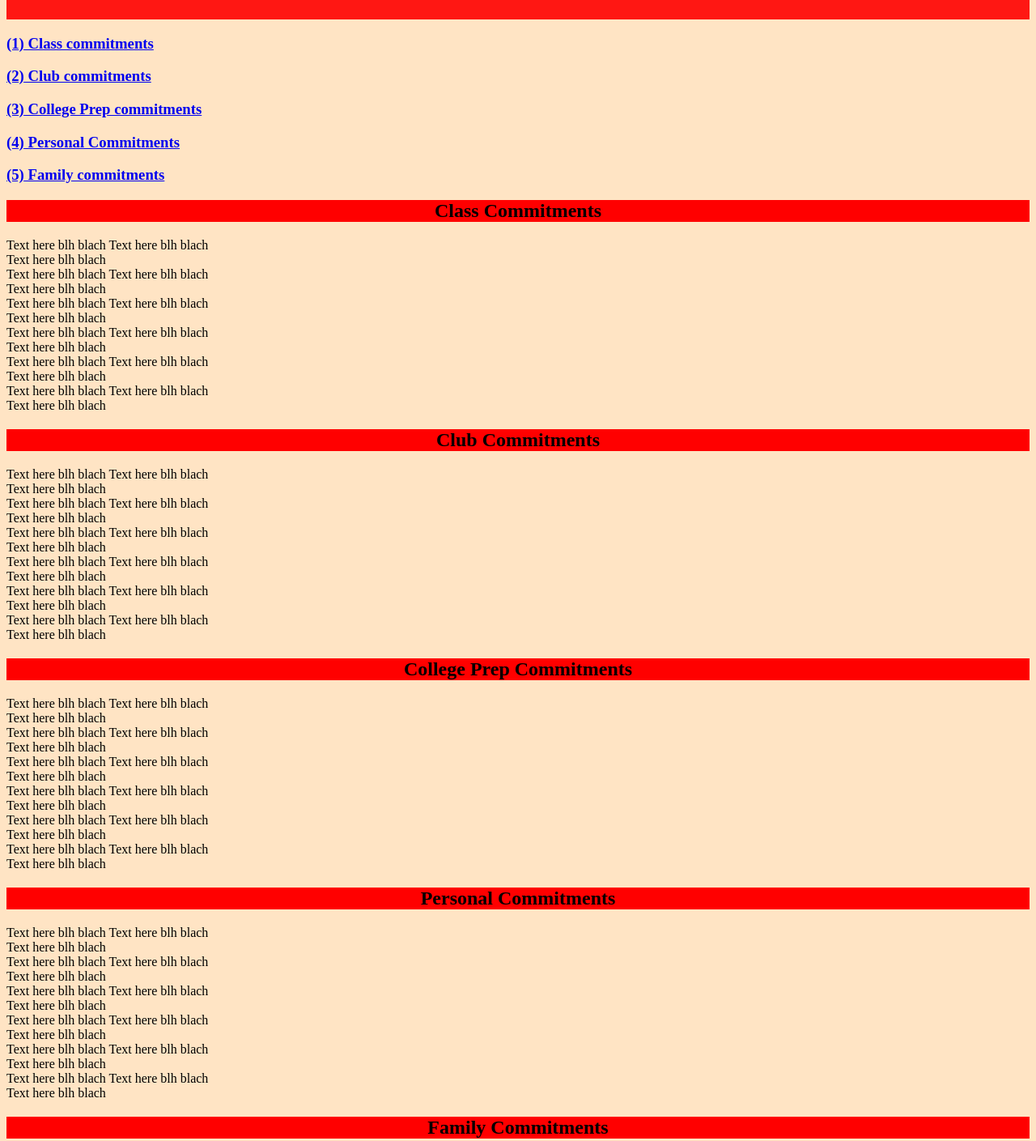
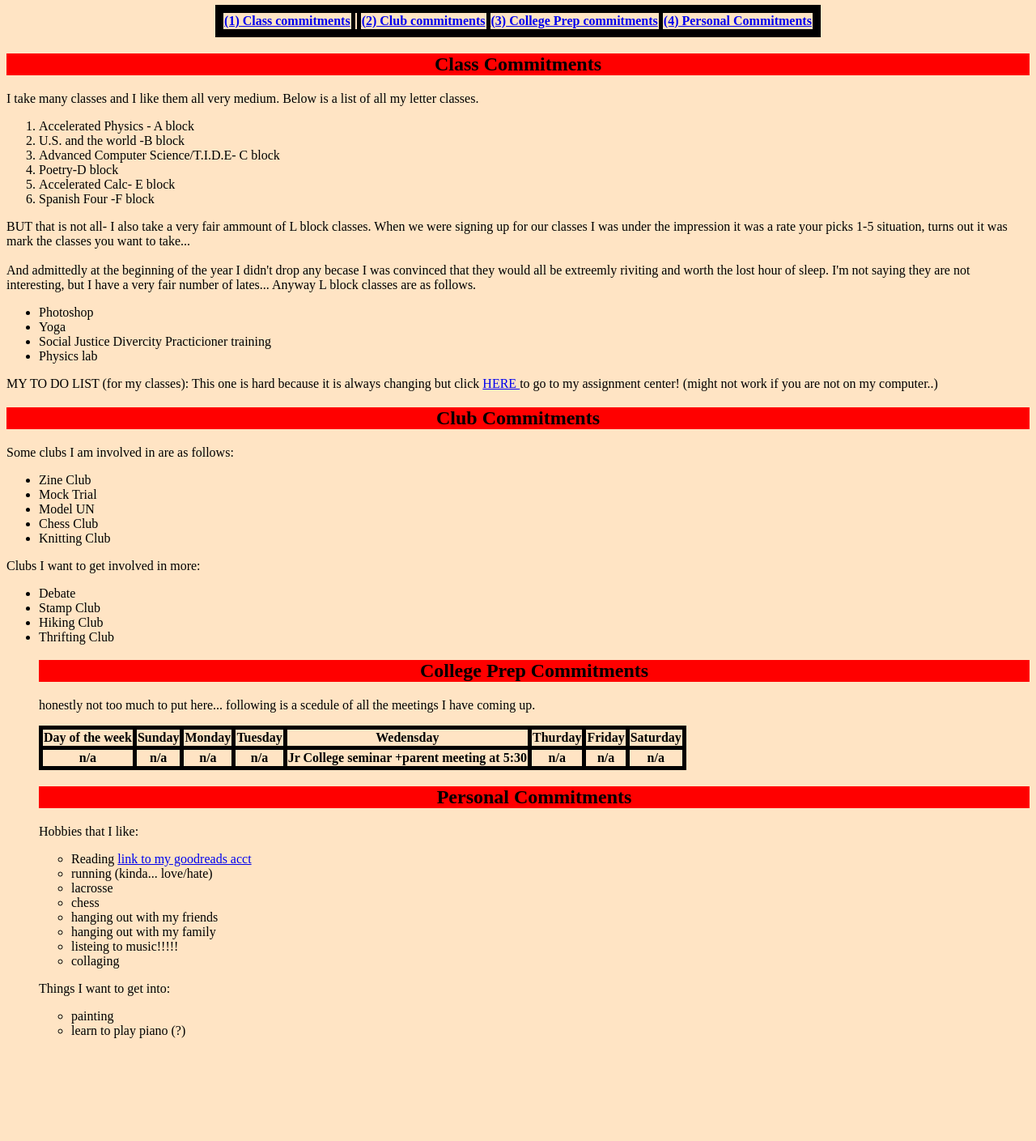
Before and after one commit to marianagarz/FirstWebsite, a plain HTML site: page index.html in a window 1280 px wide. Shown: the part 74-1483 px from the top of the page at 81% size. After the commit the page ends 1372 px from the top, so only its background shows below. Drawn offline with Linux system fonts and the light colour scheme.

Commit message:
Essentially done, needs some style updates to fit project requirements

```diff
--- a/index.html
+++ b/index.html
@@ -14,70 +14,125 @@
       <h1>
   	    <button class="button"> <a id="button1" href='#start'> Return to top</a></button>
 		Keeping track of everything website
-		<button class="button"><a id="button2" href='schedule'> about the author</a></button>
+		<button class="button"><a id="button2" href='schedule.html'> about the author</a></button>
 	  </h1>
 	  </div>
 
 
+	<table class="center">
+	  <tr>
+	    <div id= "start">
+	      <th><a href='#Class Commitments' >
+	          (1) Class commitments </a><th>
+		</div>
 
-	<div id= "start">
-	  <h3><a href='#Class Commitments' >
-	      (1) Class commitments </h3>
-		  </a>
-	</div>
-	<h3><a href='#Club Commitments'>
-	    (2) Club commitments </h3>
-		</a>
-	<h3><a href='#College Prep Commitments'>
-	    (3) College Prep commitments </h3>
-		</a>
-	<h3><a href='#Personal Commitments'>
-	    (4) Personal Commitments </h3>
-		</a>
-	<h3><a href='#Family Commitments'>
-	    (5) Family commitments </h3>
-		</a>
+	    <th><a href='#Club Commitments'>
+	        (2) Club commitments </th>
+	        </a>
+  	    <th><a href='#College Prep Commitments'>
+	        (3) College Prep commitments </th>
+		    </a>
+	    <th><a href='#Personal Commitments'>
+	        (4) Personal Commitments </th>
+		    </a>
+	  </tr>
+	</table>
+
 
 	<div id='Class Commitments'>
 	  <center>
 	  <h2> Class Commitments </h2>
 	  </center>
 	  <p>
-	    Text here blh blach Text here blh blach <br> Text here blh blach<br>
-        Text here blh blach Text here blh blach <br> Text here blh blach <br>
-		Text here blh blach Text here blh blach <br> Text here blh blach <br>
-		Text here blh blach Text here blh blach <br> Text here blh blach<br>
-        Text here blh blach Text here blh blach <br> Text here blh blach <br>
-		Text here blh blach Text here blh blach <br> Text here blh blach <br>
+	    I take many classes and I like them all very medium. Below is a list of all my letter classes.
 	  </p>
+
+	  <ol>
+	    <li> Accelerated Physics - A block </li>
+		<li> U.S. and the world -B block </li>
+		<li> Advanced Computer Science/T.I.D.E- C block </li>
+		<li> Poetry-D block</li>
+		<li> Accelerated Calc- E block</li>
+		<li> Spanish Four -F block </li>
+	  </ol>
+	  <p>
+	    BUT that is not all- I also take a very fair ammount of L block classes.
+		When we were signing up for our classes I was under the impression it was a
+		rate your picks 1-5 situation, turns out it was mark the classes you want
+		to take... <br><br>And admittedly at the beginning of the year I didn't drop any
+		becase I was convinced that they would all be extreemly riviting and worth the
+		lost hour of sleep. I'm not saying they are not interesting, but I have a very fair
+		number of lates... Anyway L block classes are as follows.
+	  </p>
+
+	  <ul>
+	    <li> Photoshop </li>
+		<li> Yoga </li>
+		<li> Social Justice Divercity Practicioner training </li>
+		<li> Physics lab </li>
+	  </ul>
+
+	  <p>
+	    MY TO DO LIST (for my classes): This
+		one is hard because it is always changing but click <a href= "https://friendsbalt.myschoolapp.com/app/student#studentmyday/assignment-center" target="blank">
+		HERE </a> to go to my assignment center! (might not work if you
+		are not on my computer..)
 	</div>
 
-	<div id='Club Commitments' >
+	<span id='Club Commitments' >
 	  <center>
 	  <h2> Club Commitments </h2>
 	  </center>
 	  <p>
-	    Text here blh blach Text here blh blach <br> Text here blh blach<br>
-        Text here blh blach Text here blh blach <br> Text here blh blach <br>
-		Text here blh blach Text here blh blach <br> Text here blh blach <br>
-		Text here blh blach Text here blh blach <br> Text here blh blach<br>
-        Text here blh blach Text here blh blach <br> Text here blh blach <br>
-		Text here blh blach Text here blh blach <br> Text here blh blach <br>
+	    Some clubs I am involved in are as follows:
 	  </p>
-	</div>
+	  <ul>
+	    <li> Zine Club </li>
+		<li> Mock Trial </li>
+		<li> Model UN </li>
+		<li> Chess Club </li>
+		<li> Knitting Club </li>
+	  </ul>
+
+	  <p>
+	    Clubs I want to get involved in more:
+	  </p>
+	  <ul>
+	    <li> Debate </li>
+		<li> Stamp Club </li>
+		<li> Hiking Club </li>
+		<li> Thrifting Club </li>
+	</span>
 
 	<div id='College Prep Commitments' class= "headers">
 	  <center>
 	  <h2> College Prep Commitments </h2>
 	  </center>
 	  <p>
-	    Text here blh blach Text here blh blach <br> Text here blh blach<br>
-        Text here blh blach Text here blh blach <br> Text here blh blach <br>
-		Text here blh blach Text here blh blach <br> Text here blh blach <br>
-		Text here blh blach Text here blh blach <br> Text here blh blach<br>
-        Text here blh blach Text here blh blach <br> Text here blh blach <br>
-		Text here blh blach Text here blh blach <br> Text here blh blach <br>
+	    honestly not too much to put here... following is a scedule of all the meetings I have coming up.
 	  </p>
+	  <table class="week">
+	    <tr>
+		  <th> Day of the week </th>
+		  <th> Sunday </th>
+		  <th> Monday </th>
+		  <th> Tuesday </th>
+		  <th> Wedensday </th>
+		  <th> Thurday </th>
+		  <th> Friday </th>
+		  <th> Saturday </th>
+		<tr>
+		<tr>
+		  <th> n/a </th>
+		  <th> n/a </th>
+		  <th> n/a </th>
+		  <th> n/a </th>
+		  <th> Jr College seminar +parent meeting at 5:30 </th>
+		  <th> n/a </th>
+		  <th> n/a </th>
+		  <th> n/a </th>
+		<tr>
+	  </table>
 	</div>
 
 	<div id='Personal Commitments' class= "headers">
@@ -85,28 +140,31 @@
 	  <h2> Personal  Commitments </h2>
 	  </center>
 	  <p>
-	    Text here blh blach Text here blh blach <br> Text here blh blach<br>
-        Text here blh blach Text here blh blach <br> Text here blh blach <br>
-		Text here blh blach Text here blh blach <br> Text here blh blach <br>
-		Text here blh blach Text here blh blach <br> Text here blh blach<br>
-        Text here blh blach Text here blh blach <br> Text here blh blach <br>
-		Text here blh blach Text here blh blach <br> Text here blh blach <br>
+	    Hobbies that I like:
 	  </p>
+
+	  <ul>
+	    <li> Reading <a href= "https://www.goodreads.com/user/show/143196646?ref=nav_profile_l" target= "blank">link to my goodreads acct</a></li>
+		<li> running (kinda... love/hate) </li>
+		<li> lacrosse </li>
+		<li> chess </li>
+		<li> hanging out with my friends </li>
+		<li> hanging out with my family </li>
+		<li> listeing to music!!!!! </li>
+		<li> collaging </li>
+	  </ul>
+
+	  <p>
+	    Things I want to get into:
+	  </p>
+
+	  <ul>
+	    <li> painting </li>
+		<li> learn to play piano (?) </li>
+
 	</div>
 
-	<div id='Family Commitments' class= "headers">
-	  <center>
-	  <h2> Family  Commitments </h2>
-	  </center>
-	  <p>
-	   Text here blh blach Text here blh blach <br> Text here blh blach<br>
-        Text here blh blach Text here blh blach <br> Text here blh blach <br>
-		Text here blh blach Text here blh blach <br> Text here blh blach <br>
-		Text here blh blach Text here blh blach <br> Text here blh blach<br>
-        Text here blh blach Text here blh blach <br> Text here blh blach <br>
-		Text here blh blach Text here blh blach <br> Text here blh blach <br>
-	  </p>
-	</div>
+
 
 
   </body>
--- a/style.css
+++ b/style.css
@@ -25,19 +25,38 @@ h1{
 	cursor: pointer;
 	background-color: black;
 }
+
+.center{
+	margin-left:auto;
+	margin-right:auto;
+}
+
+table.center{
+	border: 10px solid black;
+	border-collapse: collapse;
+}
+
+
+table,th,tr,td.week{
+	border: 5px solid black;
+	border-collapse: collapse;
+}
+
+
 #myTitle{
 	position: sticky;
 	opacity: 90%;
 	top: 0px;
 	text-align: center;
 	background-color:red;
-	padding-top: 5px;
-	padding-bottom: 5px;
+
 }
 }
 
-.Major-Heading{
-	color: hotpink !important;
+h1.Major-Heading{
+	color: black;
+	background-color: red;
+	text-align: center;
 }
 
 p.Example {
```
Also changed, not shown: schedule.html (+18 -18 lines), me.jpg (added).
